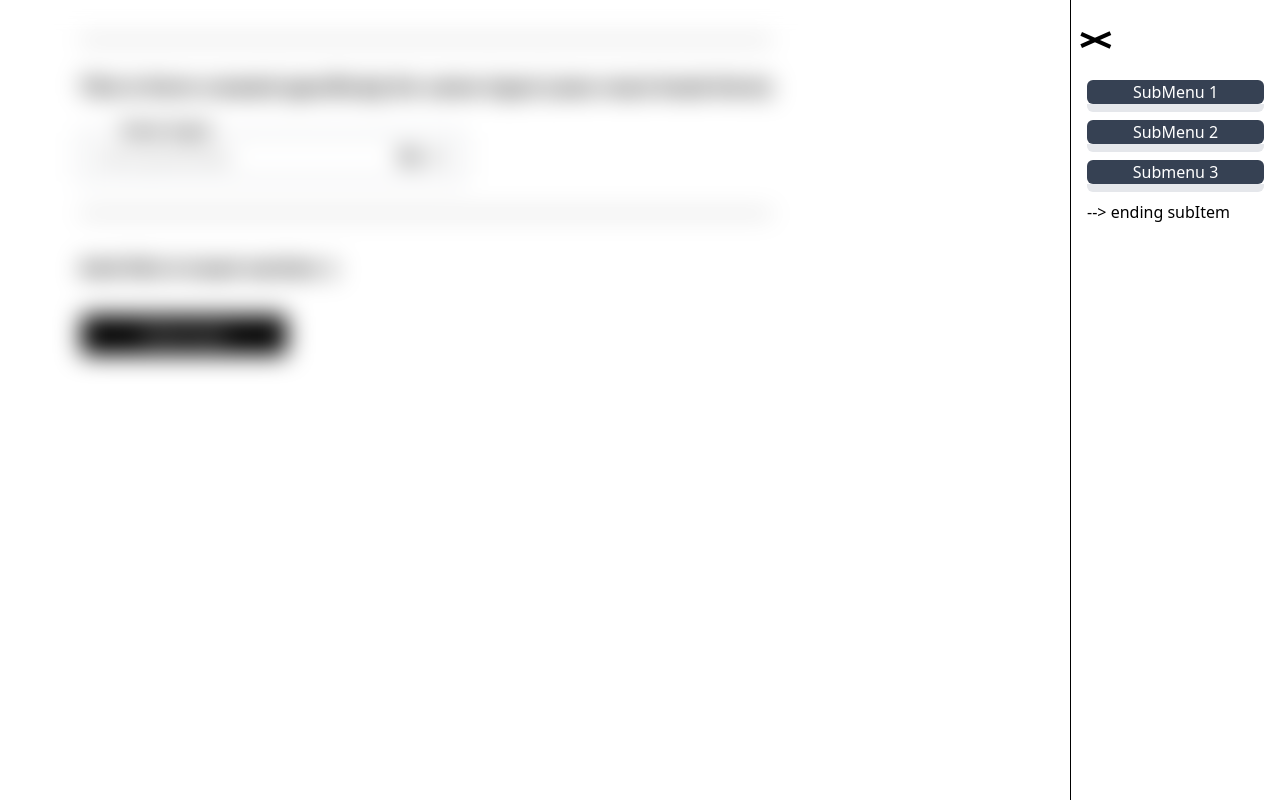
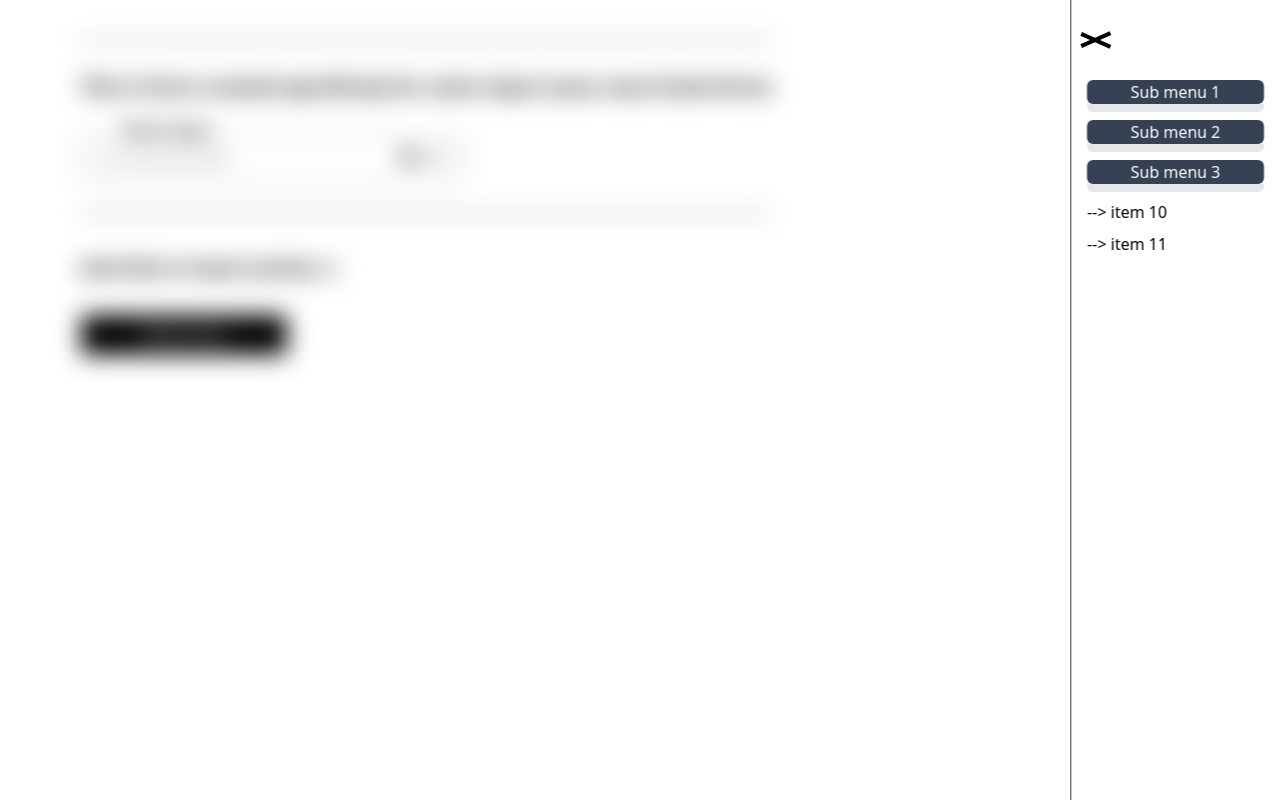
Before and after one commit to DanFromUkraine/test-task-DevelopsToday, a Next.js app: page / in a window 1280 px wide. Both pictures are taken after a click on the button 1175 px from the left and 40 px from the top of the page. Built offline with nearby package versions, Linux system fonts and the light colour scheme.

Commit message:
added sidebar to storybook. Also now it can be rendered from js list

```diff
--- a/app/Sidebar/SidebarBody/index.tsx
+++ b/app/Sidebar/SidebarBody/index.tsx
@@ -4,8 +4,19 @@ import clsx from "clsx";
 import { useSidebarContext } from "../SidebarContext/context";
 import { SubMenuContainer } from "./client";
 import { MenuItemUI } from "./UI";
+import { Menu } from "..";
 
-export default function SidebarBody() {
+function RenderSubMenusAndSubItems({ list }: { list: Menu }) {
+  return list.map((item, i) => {
+    if (typeof item === "string") {
+      return <MenuItemUI key={i} textContent={item} />;
+    } else {
+      return <SubMenuContainer key={i} {...item} />;
+    }
+  });
+}
+
+export default function SidebarBody({ list }: { list: Menu }) {
   const { sidebarShown } = useSidebarContext();
 
   return (
@@ -13,24 +24,12 @@ export default function SidebarBody() {
       className={clsx(
         "flex flex-col w-full h-screen px-4 gap-2 absolute pt-20 right-0 border-l will-change-transform border-black",
         {
-          "slide-out-x": !sidebarShown,
-          "slide-in-x": sidebarShown,
+          "toast--leave": !sidebarShown,
+          "toast--enter": sidebarShown,
         }
       )}
     >
-      <SubMenuContainer
-        subMenuHeading="SubMenu 1"
-        subItems={["subItem1", "subItem2", "subItem4"]}
-      />
-      <SubMenuContainer
-        subMenuHeading="SubMenu 2"
-        subItems={["subItem5", "subItem6", "subItem7"]}
-      />
-      <SubMenuContainer
-        subMenuHeading="Submenu 3"
-        subItems={["subItem8", "subItem9", "subItem10"]}
-      />
-      <MenuItemUI textContent="ending subItem" />
+      <RenderSubMenusAndSubItems list={list} />
     </div>
   );
 }
--- /dev/null
+++ b/app/Sidebar/constants.ts
@@ -0,0 +1,29 @@
+import { Menu } from ".";
+
+export const menuWithTwoLevels: Menu = [
+  {
+    subMenuHeading: "Sub menu 1",
+    subItems: ["item 1", "item 2", "item 3"],
+  },
+
+  {
+    subMenuHeading: "Sub menu 2",
+    subItems: ["item 4", "item 5", "item 6"],
+  },
+
+  {
+    subMenuHeading: "Sub menu 3",
+    subItems: ["item 7", "item 8", "item 9"],
+  },
+  "item 10",
+  "item 11",
+];
+
+export const plainMenu: Menu = [
+  "item 1",
+  "item 2",
+  "item 3",
+  "item 4",
+  "item 5",
+  "item 6",
+];
--- a/app/Sidebar/index.tsx
+++ b/app/Sidebar/index.tsx
@@ -3,16 +3,27 @@ import SidebarBody from "./SidebarBody";
 import SidebarContextProvider from "./SidebarContext/provider";
 import SidebarVisibilityButton from "./SidebarVisibilityButton";
 
-export default function SidebarContainer() {
+type SubItem = string;
+
+type SubMenu = {
+  subMenuHeading: string;
+  subItems: SubItem[];
+};
+
+export type Menu = (SubMenu | SubItem)[];
+
+
+
+export default function SidebarContainer({ list }: { list: Menu }) {
   return (
     <SidebarContextProvider>
-        <PageBlur />
+      <PageBlur />
       <nav
         className="fixed z-10 bg-white overflow-hidden h-screen top-0 right-0 flex flex-col gap-8 px-4 w-[210px]
   "
       >
         <SidebarVisibilityButton />
-        <SidebarBody />
+        <SidebarBody list={list} />
       </nav>
     </SidebarContextProvider>
   );
--- a/app/globals.css
+++ b/app/globals.css
@@ -44,6 +44,8 @@
   }
 }
 
+
+
 @layer utilities {
   .toast {
     @apply fixed bottom-4 right-4 z-[9999] max-w-md w-auto flex flex-col bg-white shadow-lg;
--- a/app/layout.tsx
+++ b/app/layout.tsx
@@ -1,12 +1,14 @@
 import { ReactNode } from "react";
 import "./globals.css";
 import SidebarContainer from "./Sidebar";
+import { menuWithTwoLevels } from "./Sidebar/constants";
 
 export default function layout({ children }: { children: ReactNode }) {
   return (
     <html lang="uk">
       <body className="flex">
-        <div className="flex flex-col">{children}</div> <SidebarContainer />
+        <div className="flex flex-col">{children}</div>{" "}
+        <SidebarContainer list={menuWithTwoLevels} />
       </body>
     </html>
   );
```
Also changed, not shown: 2 other files (tests, documents, lock files or other folders).
